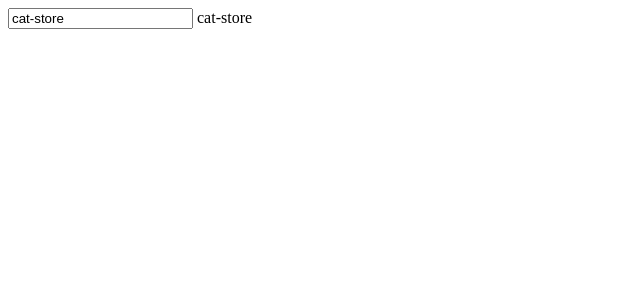
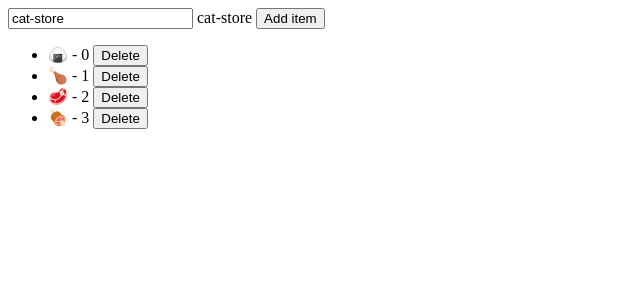
Before and after one commit to droogadulce/cat-store, an Angular app: page / in a window 1280 px wide. Shown: the top 300 px of the page, without its empty margins (0-640 px from the left). Built offline with nearby package versions, Linux system fonts and the light colour scheme.

Commit message:
ngFor, adding and deleting items

```diff
--- a/src/app/app.component.html
+++ b/src/app/app.component.html
@@ -4,3 +4,12 @@
 <div *ngIf="title === 'cat'">
   This is a div for cats
 </div>
+
+<button (click)="addItem()">Add item</button>
+<ul>
+  <li *ngIf="items.length === 0">The list is empty</li>
+  <li *ngFor="let item of items; index as i">
+    {{ item }} - {{ i }}
+    <button (click)="deleteItem(i)">Delete</button>
+  </li>
+</ul>
--- a/src/app/app.component.ts
+++ b/src/app/app.component.ts
@@ -7,4 +7,14 @@
 })
 export class AppComponent {
   title = 'cat-store';
+
+  items = ['🍙', '🍗', '🥩', '🍖'];
+
+  addItem(): void {
+    this.items.push('🌯');
+  }
+
+  deleteItem(index: number): void {
+    this.items.splice(index, 1);
+  }
 }
```
